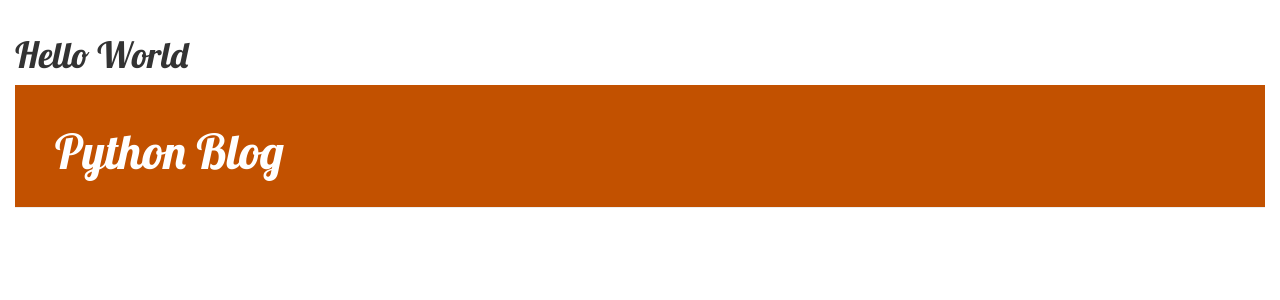
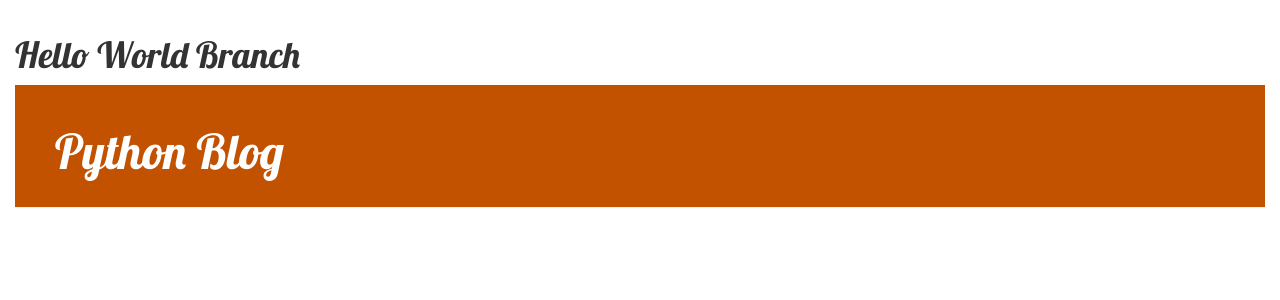
Before and after one commit to nabinbogati/my-first-blog, a Django app: page / in a window 1280 px wide. Shown: the top 300 px of the page. Run offline with Django 3.2, Linux system fonts and the light colour scheme; data that the repository does not hold is empty; some libraries are stand-ins or nearby versions.

Commit message:
Hello World Branch

```diff
--- a/blog/templates/blog/base.html
+++ b/blog/templates/blog/base.html
@@ -13,7 +13,7 @@
     <title>Blog</title>
 </head>
 <body>
-    <h1>Hello World</h1>
+    <h1>Hello World Branch</h1>
     <div class="page-header">
         {% if user.is_authenticated %}
             <a href="{% url 'post_new' %}" class="top-menu"><span class="glyphicon glyphicon-plus"></span></a>
```
